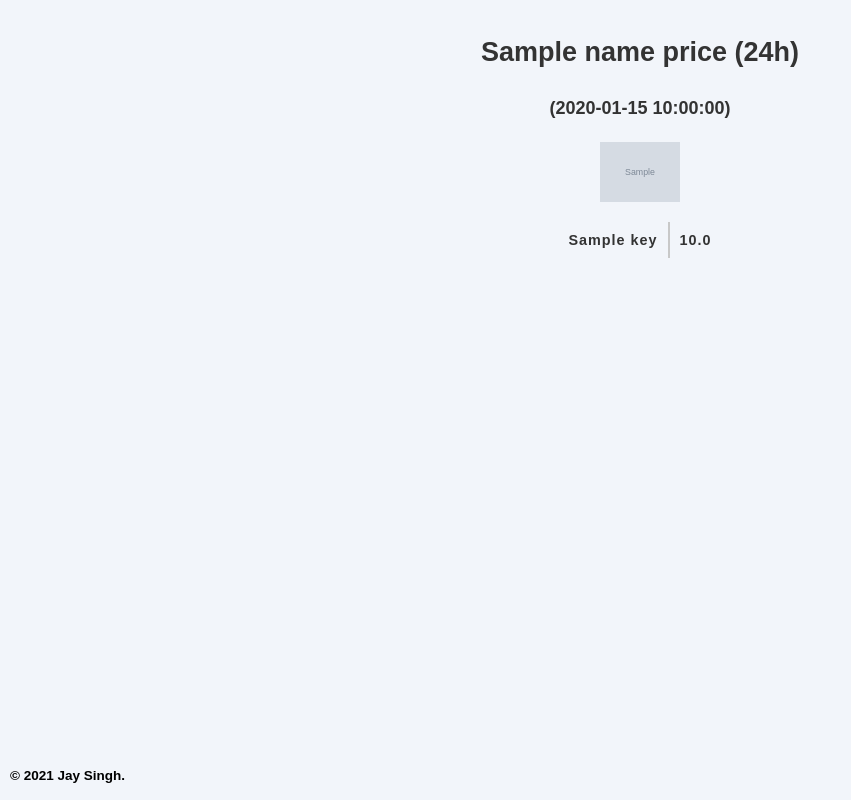
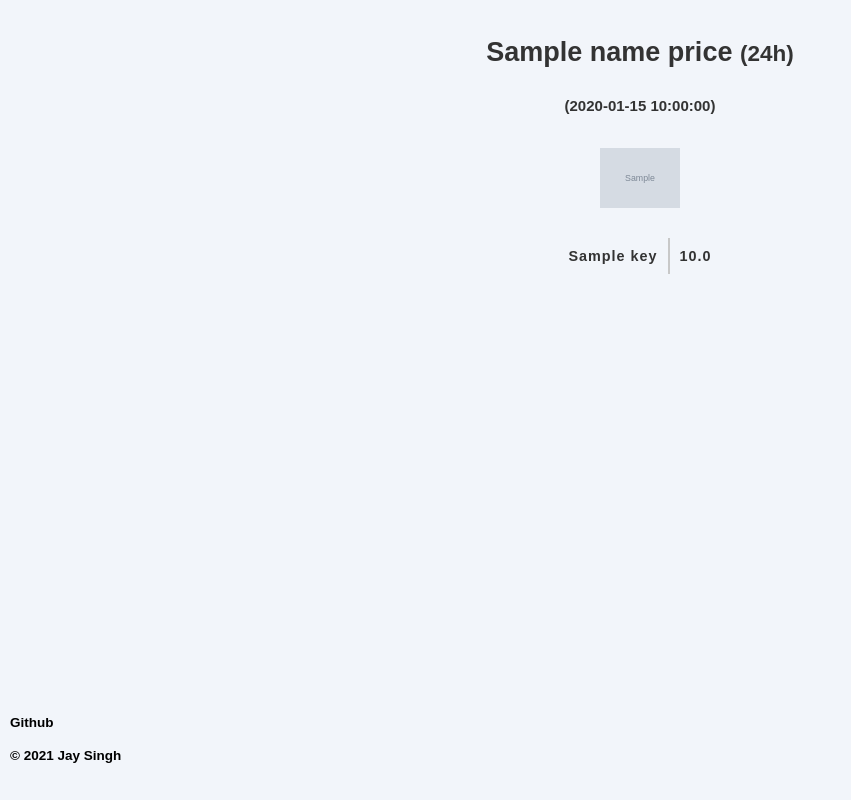
Before and after one commit to jayhere1/cryptoapi_project, a Flask app: template templates/index.html in a window 1280 px wide. Shown: the whole page, without its empty margins (0-851 px from the left). Run offline with Flask 2, Linux system fonts and the light colour scheme; the template is opened without the code that fills it: most values are stand-ins (such as "Sample title", 1, 10 or a date in 2020); grey boxes marked "Sample" are stand-in pictures.

Commit message:
CSS update

```diff
--- a/app.py
+++ b/app.py
@@ -10,7 +10,8 @@ app = Flask(__name__)
 config = ConfigParser()
 config.read('params.ini')
 
-# Get variables from params.ini file. Fallback variables provided if variables not available in params.ini file.
+# Get variables from params.ini file.
+# Fallback variables for Bitcoin provided if variables not available in params.ini file.
 SYMBOL = config.get("main", "SYMBOL", fallback="BTC")
 NAME = config.get("main", "NAME", fallback="Bitcoin")
 MARKET = config.get("main", "MARKET", fallback="GBP")
@@ -48,7 +49,7 @@ def home():
 
         # Extract data for current date
         crypto_endpoint = (crypto_df[f"{date}"])
-        image_file = url_for('static', filename="images/currency.png")
+        image_file = url_for('static', filename="images/cryptocurrency.png")
         return render_template("index.html", data=crypto_endpoint, name=NAME, image=image_file, date=date)
 
     except KeyError:
--- a/params.ini
+++ b/params.ini
@@ -1,5 +1,7 @@
+
+;Make changes here if information needed for a different crypto or a different market
 [main]
 SYMBOL = ETH
-NAME = ETHEREUM
+NAME = Ethereum
 MARKET = GBP
 FUNCTION = DIGITAL_CURRENCY_DAILY
--- a/requirements.txt
+++ b/requirements.txt
@@ -2,3 +2,4 @@ pandas~=1.2.4
 requests~=2.25.1
 Flask~=1.1.2
 gunicorn~=20.1.0
+setuptools~=49.2.1
--- a/static/css/styles.css
+++ b/static/css/styles.css
@@ -44,18 +44,31 @@ table td {
 	width: 8%;
 	margin: 0 auto;
 	text-align:center;
-	padding: 20px;
+	padding: 30px;
 }
 
 .bottom-container{
 	padding: 40px 10px 20px;
 	text-align: left;
-}
-
-.copyright{
+	position:fixed;
+    bottom:0;
 	color: black;
 	font-family: sans-serif;
 	font-size: .75rem;
-	position:fixed;
-    bottom:0;
 }
+
+a{
+  color: black;
+  font-family: 'Montserrat', sans-serif;
+  text-decoration: none;
+}
+
+a:hover {
+  color: gold;
+}
+/*.copyright{*/
+/*	color: black;*/
+/*	font-family: sans-serif;*/
+/*	font-size: .75rem;*/
+
+/*}*/
--- a/templates/index.html
+++ b/templates/index.html
@@ -4,15 +4,15 @@
 
     <link rel="stylesheet" href="static/css/styles.css">
     <link rel="icon" href="static/images/favicon.ico">
+
 </head>
 
 <body>
 <div class="container">
     <div class="text-center">
-        <h2>  {{ name }} price (24h) </h2>
+        <h2>  {{ name }} price <small>(24h) </h2>
     <div> ({{ date }})</div>
-        <div> <a href="https://www.freepik.com" title="Freepik"> <img class="img-circle"  src={{ image }}> </a> </div>
-
+        <div> <a href="https://www.flaticon.com/authors/eucalyp" title="Freepik"> <img class="img-circle"  src={{ image }}> </a> </div>
         <table>
             {% for key,value in data.iteritems() %}  <!-- Iterate over dataframe to print each item separately-->
                 <tr>
@@ -24,7 +24,8 @@
     </div>
 </div>
 <div class="bottom-container">
-    <p class="copyright">© 2021 Jay Singh.</p>
+    <a class="footer-link" href="https://github.com/jayhere1">Github</a>
+    <p class="copyright">© 2021 Jay Singh</p>
   </div>
 </body>
 
```
Also changed, not shown: static/images/cryptocurrency.png (added).
